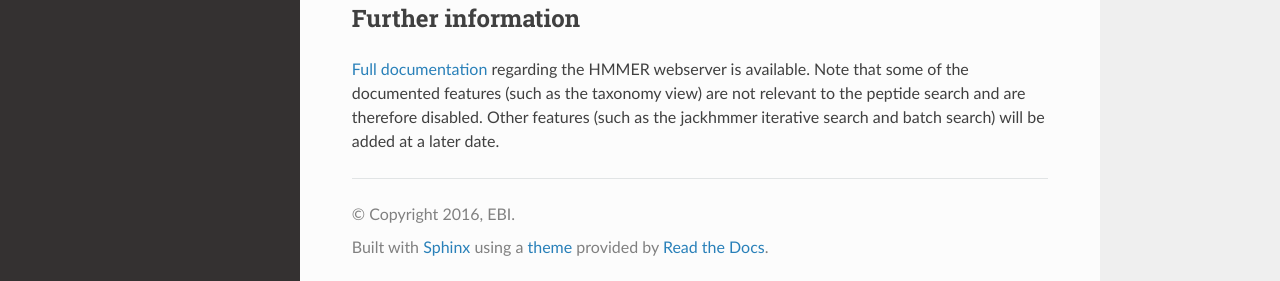
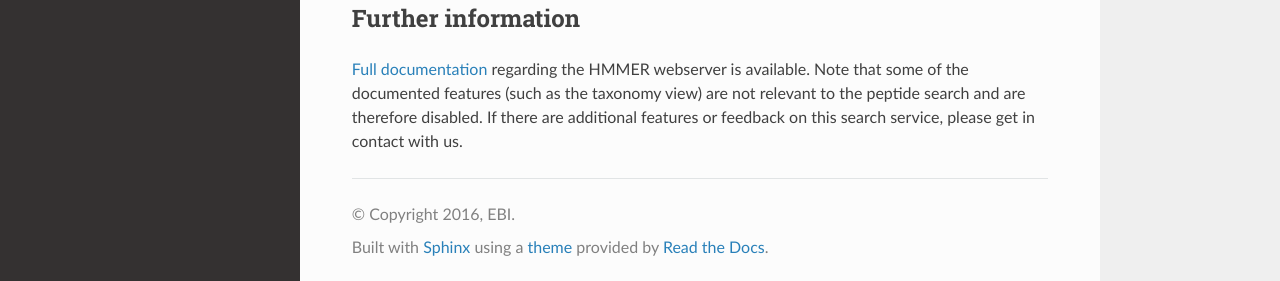
Before and after one commit to EBI-Metagenomics/EMG-docs, a Sphinx documentation site: the page built from docs/sequence-search.rst, in a window 1280 px wide and 900 px high, scrolled down 3261 px. Shown: the part 616-897 px from the top of the window. Built offline with Sphinx 7.4.7 and the Read the Docs theme 2.0.0, drawn with Linux system fonts in a browser that asks for light colours.

Commit message:
Minor change about adding features.

```diff
--- a/docs/sequence-search.rst
+++ b/docs/sequence-search.rst
@@ -126,6 +126,5 @@ Further information
 `Full documentation <https://hmmer-web-docs.readthedocs.io/en/latest/>`_
 regarding the HMMER webserver is available. Note that some of the documented
 features (such as the taxonomy view) are not relevant to the peptide search
-and are therefore disabled.
-Other features (such as the jackhmmer iterative search and batch search)
-will be added at a later date.
+and are therefore disabled. If there are additional features or feedback on this
+search service, please get in contact with us.
```
